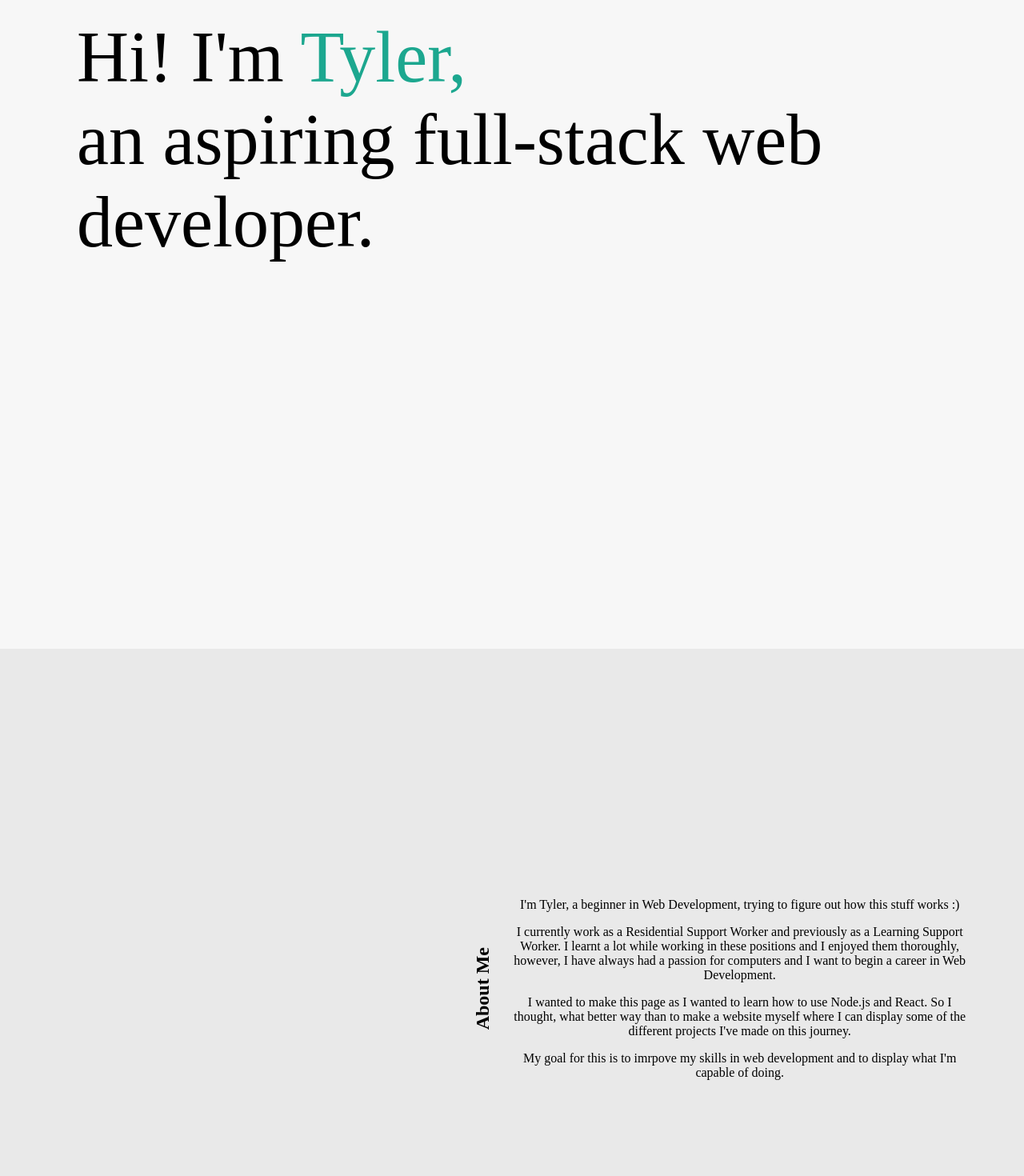
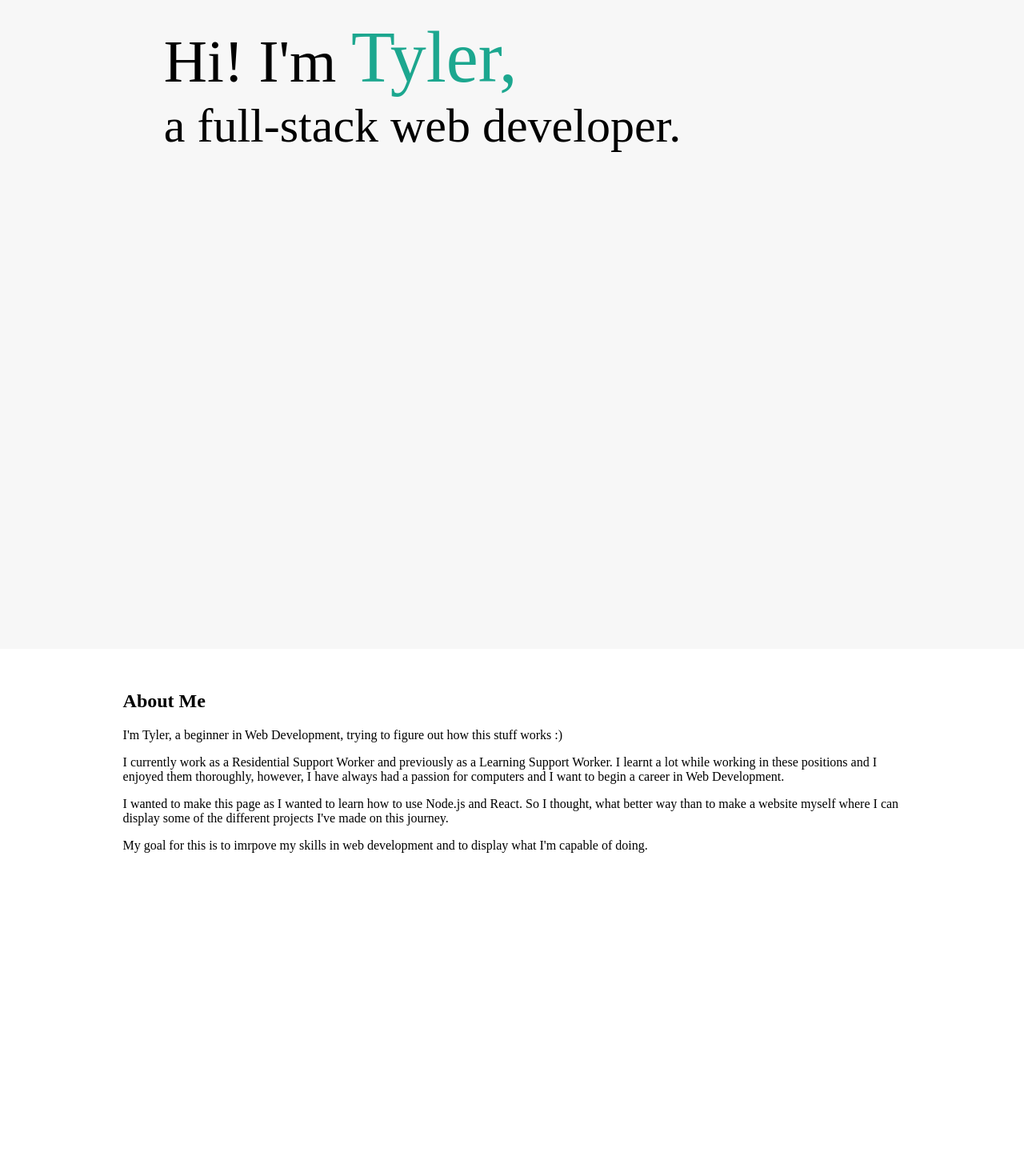
Before and after one commit to Tyler-Knowler/My-Portfolio, a React (Create React App) app: page / in a window 1280 px wide. Shown: the part 220-1690 px from the top of the page at 80% size. Built offline with nearby package versions, Linux system fonts and the light colour scheme; a web font is replaced by a local one.

Commit message:
more visual changes - mainly colour

```diff
--- a/src/Home.js
+++ b/src/Home.js
@@ -14,7 +14,7 @@ function Home() {
       <Nav />
       <div className='main-div'>
         <section className='initialSection'>
-          <div>Hi! I'm <span className='initialName'>Tyler,</span><br></br>an aspiring full-stack web developer.</div>
+          <div className='initialText'><p className='topText'>Hi! I'm <span className='initialName'>Tyler,</span></p><p className='bottomText'>a full-stack web developer.</p></div>
         </section>
           <About />
           <Projects />
--- a/src/components/About.js
+++ b/src/components/About.js
@@ -2,15 +2,12 @@ const About = () => {
 
 return (
     <section id='about'>
-        <div className='about-me-image-div'></div>
         <div className='about-me-text'>
-            <div className='grid-2'>
-                <h1>About Me</h1>
-                <span><p>I'm Tyler, a beginner in Web Development, trying to figure out how this stuff works :)</p>
-                <p>I currently work as a Residential Support Worker and previously as a Learning Support Worker. I learnt a lot while working in these positions and I enjoyed them thoroughly, however, I have always had a passion for computers and I want to begin a career in Web Development.</p>
-                <p>I wanted to make this page as I wanted to learn how to use Node.js and React. So I thought, what better way than to make a website myself where I can display some of the different projects I've made on this journey.</p>
-                <p>My goal for this is to imrpove my skills in web development and to display what I'm capable of doing.</p></span>
-            </div>
+            <h1>About Me</h1>
+            <span><p>I'm Tyler, a beginner in Web Development, trying to figure out how this stuff works :)</p>
+            <p>I currently work as a Residential Support Worker and previously as a Learning Support Worker. I learnt a lot while working in these positions and I enjoyed them thoroughly, however, I have always had a passion for computers and I want to begin a career in Web Development.</p>
+            <p>I wanted to make this page as I wanted to learn how to use Node.js and React. So I thought, what better way than to make a website myself where I can display some of the different projects I've made on this journey.</p>
+            <p>My goal for this is to imrpove my skills in web development and to display what I'm capable of doing.</p></span>
         </div>
     </section>
 )}
--- a/src/css/CSSHome.css
+++ b/src/css/CSSHome.css
@@ -5,13 +5,22 @@
 .initialSection {
     position: sticky;
 
-    display: flex;
-    justify-content: space-around;
-
     z-index: 9;
+}
+.initialText {
+    margin-left: 10%;
+}
+.topText {
+    margin: 0;
+    font-size: 75px;
+}
+.bottomText {
+    margin: 0;
+    font-size: 60px;
 }
 .initialName {
     color: #1ca78f;
+    font-size: 90px;
 }
 
 .initialSection, #about, #projects, #contact-section {
@@ -19,42 +28,28 @@
 }
 
 
+#about {
+    padding: 2.5%;
 
-#about {
     position: relative;
     z-index: 10;
-    background-color: #e9e9e9;
-    width: 100%;
+    background-color: #ffffff;
+    width: 95%;
     height: 500px;
 
-    align-items: center;
 }
-.about-me-image-div {
-    display: flex;
-    justify-content: center;
+#about h1, #about p{
+    margin-left: 10%;
+    margin-right: 10%;
+
 }
-.about-me-image {
-    max-width: 650px;
-    width: 100%;
-}
-.about-me-text {
-    padding: 0% 5%;
-    text-align: center;
-}
-.grid-2{
-    font-size: 16px;
-    align-items: center;
-
-    list-style: none;
-}
-
 
 
 
 #projects {
     position: relative;
     z-index: 10;
-    background-color: #e9e9e9;
+    background-color: #ffffff;
     width: 90%;
     height: 550px;
 
@@ -248,14 +243,6 @@
     }
     #about {
         height: 850px;
-        padding: 0px 0px 20px 0px;
-    }
-    .grid-2 {
-        display: flex;
-        flex-direction: column;
-        justify-content: center;
-
-        height: 500px;
     }
     #projects {
         height: 850px;
@@ -298,14 +285,6 @@
     }
     #about {
         height: 950px;
-        padding: 0px 0px 20px 0px;
-    }
-    .grid-2 {
-        display: flex;
-        flex-direction: column;
-        justify-content: center;
-
-        height: 500px;
     }
     #projects {
         height: 900px;
@@ -363,8 +342,6 @@
         font-size: 70px;
     }
     #about {
-        display: grid;
-        grid-template-columns: 4fr 6fr;
         height: 850px;
     }
     .grid-2 {
@@ -373,14 +350,6 @@
 
         margin: 0px 30px;
         height: 500px;
-    }
-    .about-me-text h1{
-        margin: 10px;
-        writing-mode: vertical-rl;
-        transform: rotate(-180deg);
-    }
-    .about-me-image {
-        max-width: 100%;
     }
     .contact-form {
         width: 70%;
--- a/src/css/CSSNav.css
+++ b/src/css/CSSNav.css
@@ -1,5 +1,5 @@
 .colourChange {
-  background-color: #e9e9e9;
+  background-color: #ffffff;
 
   transition: all .2s;
 }
```
